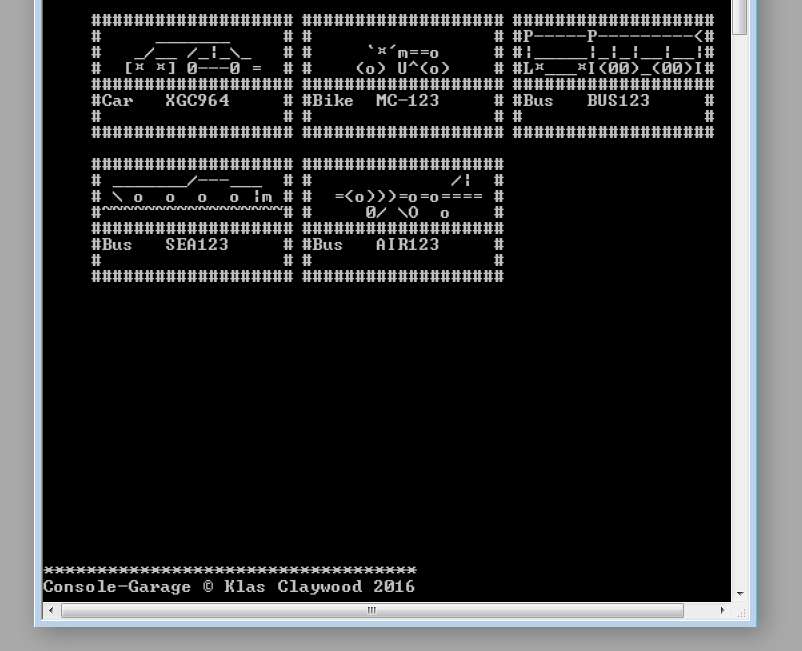
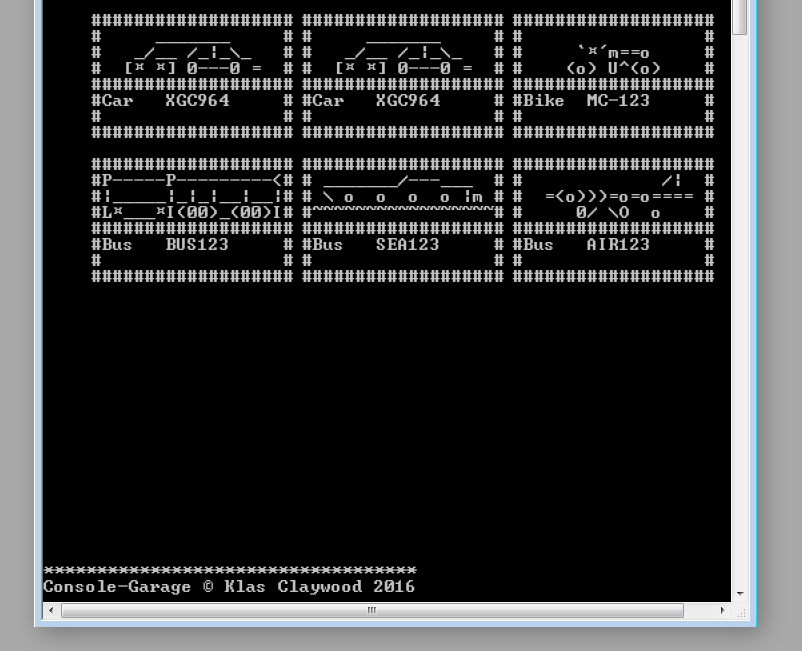
Before and after one commit to KlasClaywood/ConsoleGarageSite, a plain HTML site: page ConsoleGarageSite/Vehicles.html in a window 1280 px wide. Shown: the part 149-800 px from the top of the page, without its empty margins (245-1047 px from the left). Drawn offline with Linux system fonts and the light colour scheme.

Commit message:
Three-page done

```diff
--- a/ConsoleGarageSite/ConsoleStyle.css
+++ b/ConsoleGarageSite/ConsoleStyle.css
@@ -55,6 +55,8 @@ article{
     min-height:4em;
 }
 #back{
+    overflow-y: auto;
+    overflow-x: hidden;
     position:relative;
     padding-top:33px;
     padding-left:10px;
--- a/ConsoleGarageSite/Vehicles.html
+++ b/ConsoleGarageSite/Vehicles.html
@@ -29,6 +29,20 @@
 #                 #
 ###################
         </article>
+
+        </li>
+                    <li>
+
+        <article class="poundSigns">###################
+#     _______     #
+#   _/__ /_|_\_   #
+#  [¤ ¤] 0---0 =  #
+###################
+#Car   XGC964     #
+#                 #
+###################
+        </article>
+
         </li>
 
             <li>
```
Also changed, not shown: ConsoleGarageSite/About.html (+2 -2 lines), ConsoleGarageSite/Index.html (+2 -1 lines).
